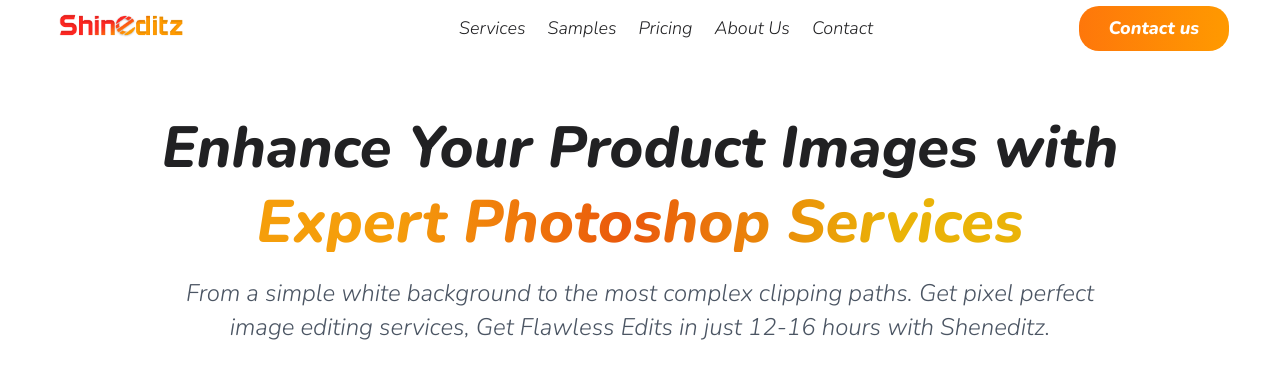
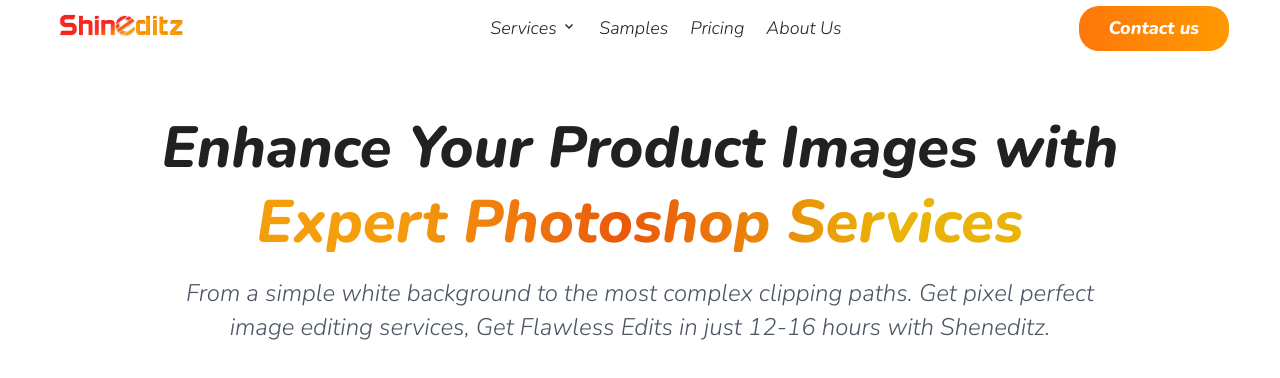
Before and after one commit to Nirmalnio/Shineditz, a React (Create React App) app: page / in a window 1280 px wide. Shown: the top 378 px of the page. Built offline with nearby package versions, Linux system fonts and the light colour scheme.

Commit message:
home page added

```diff
--- a/package.json
+++ b/package.json
@@ -1,5 +1,5 @@
 {
-  "homepage":"http://Nirmalnio.github.io/Shineditz",
+  "homepage":"http://Nirmalnio.github.io",
   "name": "shineditz",
   "version": "0.1.0",
   "private": true,
--- a/src/Components/Head/Header.css
+++ b/src/Components/Head/Header.css
@@ -43,3 +43,37 @@
    color: #FFFFFF;
    border-radius: 20px;
 }
+
+/* Style the button that will trigger the dropdown */
+.dropbtn {
+  background-color: transparent;
+  color: #212123;
+  border: none;
+  cursor: pointer;
+}
+
+/* Style the dropdown content (hidden by default) */
+.dropdown-content {
+  display: none;
+  position: absolute;
+  z-index: 1;
+  /* margin-top: 5px; */
+}
+
+/* Show the dropdown content when the button is hovered over */
+.dropdown:hover .dropdown-content {
+  display: block;
+}
+
+/* Style the links inside the dropdown */
+.dropdown-content .drpdwnlink {
+  color: black;
+  padding: 10px;
+  text-decoration: none;
+  display: block;
+}
+
+/* Change the background color of links on hover */
+.dropdown-content .drpdwnlink:hover {
+  background-color: #f1f1f1;
+}
--- a/src/Components/Head/Header.jsx
+++ b/src/Components/Head/Header.jsx
@@ -1,7 +1,13 @@
 import React from 'react'
 import "./Header.css"
 import Logo from '../../Assets/Images/Shine Logo 3.jpg'
+import { Link } from 'react-router-dom'
 function Header() {
+
+  const arrow = <svg xmlns="http://www.w3.org/2000/svg" width="16" height="16" viewBox="0 0 24 24">
+  <path d="M12 16.5l-6-6 1.5-1.5 4.5 4.5 4.5-4.5 1.5 1.5z" fill="currentColor"/>
+</svg>
+
   return (
     <div className='headerDiv'>
         <div>
@@ -9,12 +15,24 @@ function Header() {
         </div>
         <div className='headermenu'>
             <ul>
-                <li>Services</li>
+                <li className='dropdown'>
+                  <div className='dropbtn'>Services&nbsp;{arrow}</div>
+                  <div className='dropdown-content'>
+                    <Link className="drpdwnlink" to="/serives">Clipping path</Link>
+                    <Link className="drpdwnlink" to="/serives"></Link>
+                    <Link className="drpdwnlink" to="/serives"></Link>
+                    <Link className="drpdwnlink" to="/serives"></Link>
+                    <Link className="drpdwnlink" to="/serives"></Link>
+                    <Link className="drpdwnlink" to="/serives"></Link>
+                    <Link className="drpdwnlink" to="/serives"></Link>
+                    <Link className="drpdwnlink" to="/serives"></Link>
+                  </div>
+                </li>
+
                 <li>Samples</li>
                 <li>Pricing</li>
                 <li>About Us</li>
-                <li>Contact</li>
-            </ul>
+          </ul>
         </div>
         <div className='contactus-btn'>
            Contact us
```
Also changed, not shown: src/pages/Homepage/Homepage.jsx (line endings or trailing spaces).
